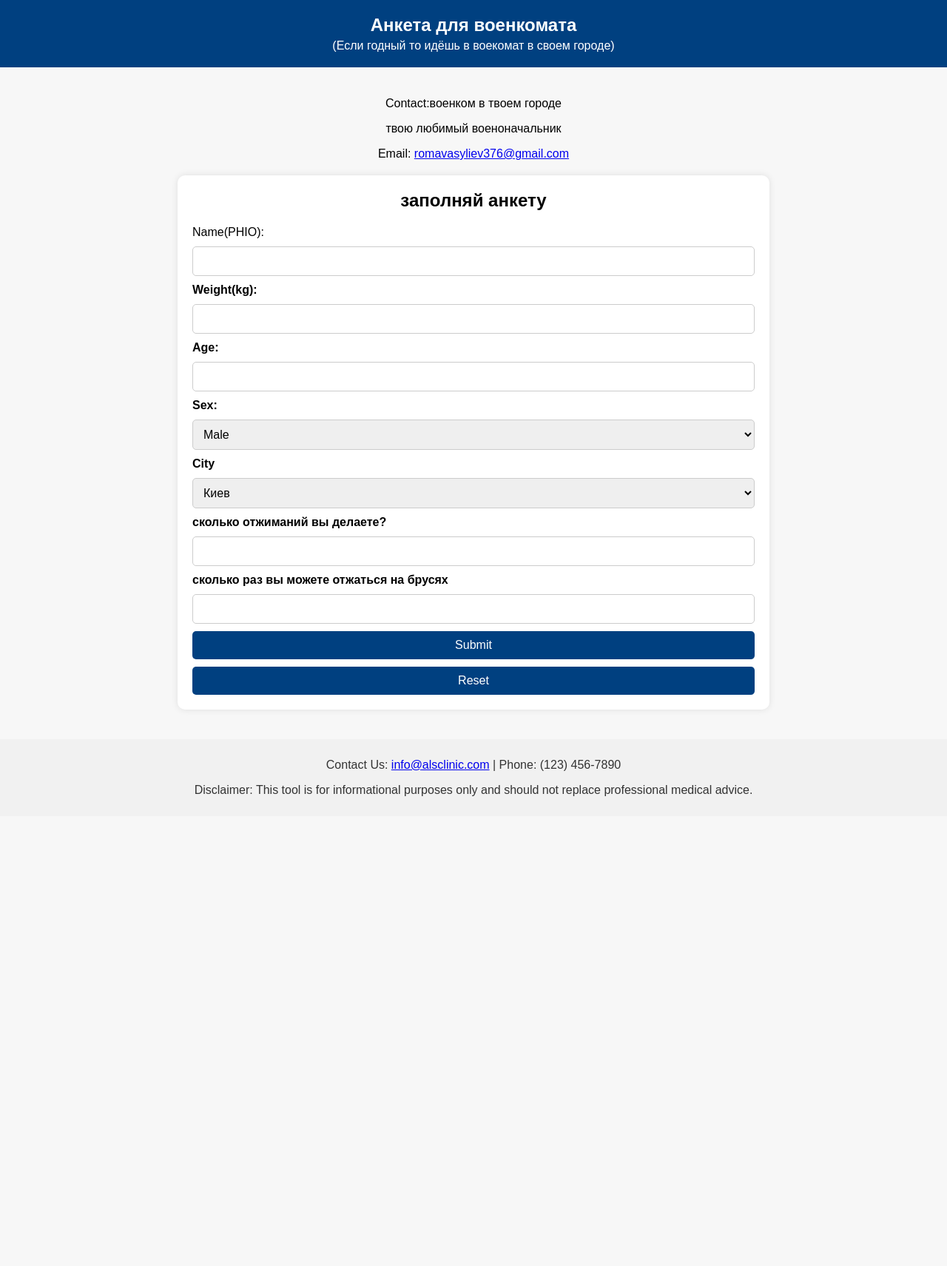
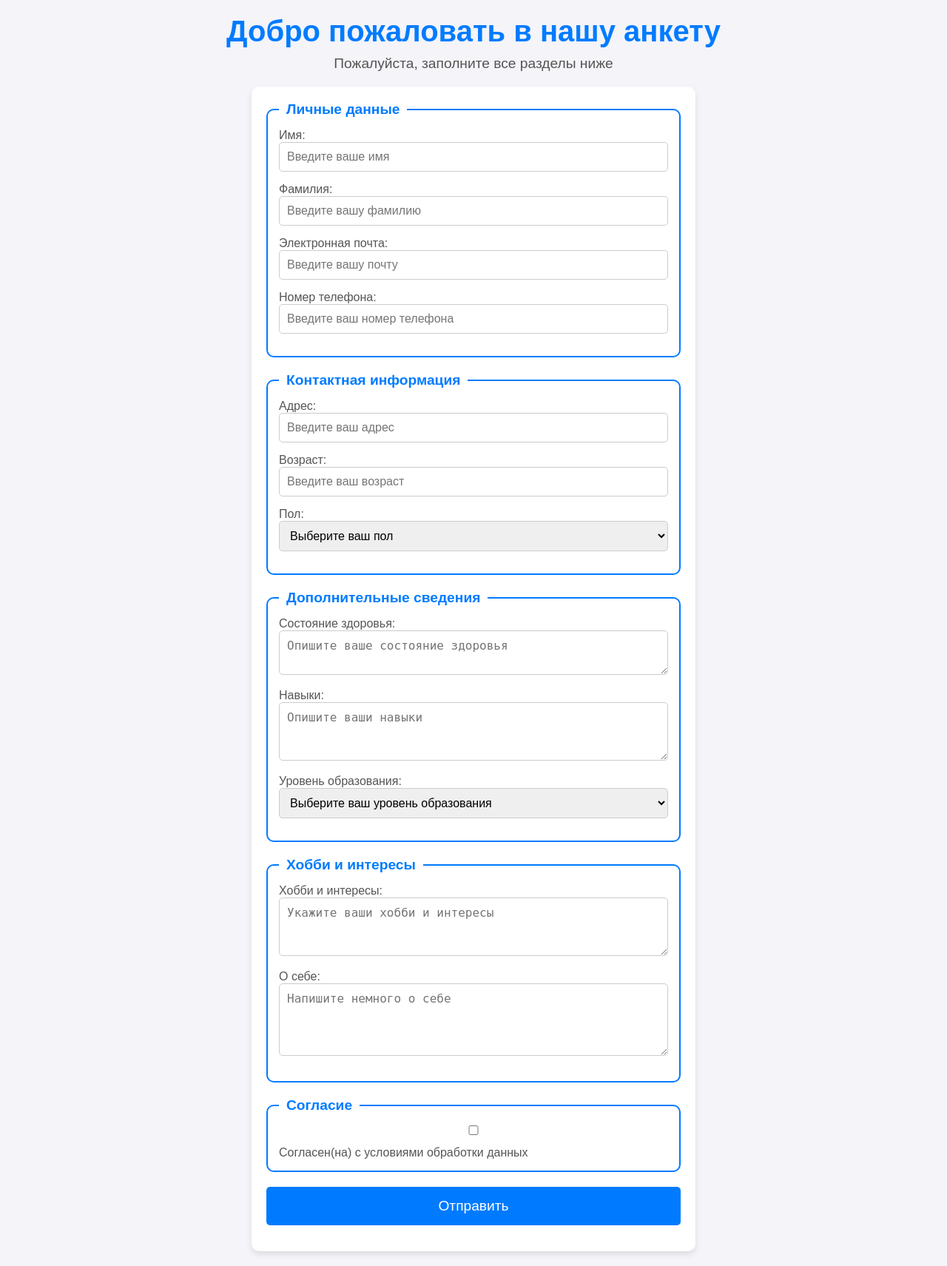
Before and after one commit to re3nik43/123, a Flask app: page / in a window 1280 px wide. Shown: the whole page at 74% size. Before the commit the page ends 1076 px from the top, so only its background shows below. Run offline with Flask 3, Linux system fonts and the light colour scheme.

Commit message:
Add files via upload

```diff
--- a/Web-app-main/Web-app-main/main_db_controll.py
+++ b/Web-app-main/Web-app-main/main_db_controll.py
@@ -57,19 +57,19 @@ class DB_Controller:
     def init_table(self):
         self.open()
         self.cursor.execute('''CREATE TABLE IF NOT EXISTS patient (id INTEGER PRIMARY KEY,
-                            age STRING(3), sex STRING(10), race STRING(8), weight STRING(3), name STRING(30), img TEXT)''')
+                            name STRING(30), weight STRING(3), age STRING(3), sex STRING(7), City STRING(20), sport STRING(4), sport2 STRING(4) )''')
         self.close()
 
     def add_data(self, info):
         self.open()
-        self.cursor.execute('''INSERT INTO patient (age, sex, race, weight, name, img)
+        self.cursor.execute('''INSERT INTO patient (name, weight, age, sex, City ,sport, sport2)
                             VALUES (?, ?, ?, ?, ?, ?)''', info)
         self.conn.commit()
         self.close()
 
     def get_data(self):
         self.open()
-        self.cursor.execute('''SELECT id, age, sex, race, name, weight, img FROM patient''')
+        self.cursor.execute('''SELECT id, name, weight, age, sex, City, sport,sport2 FROM patient''')
         data = self.cursor.fetchall()
         return data
 
--- a/Web-app-main/Web-app-main/static/css/style.css
+++ b/Web-app-main/Web-app-main/static/css/style.css
@@ -1,95 +1,96 @@
-body {
-  font-family: Arial, sans-serif;
+* {
   margin: 0;
   padding: 0;
-  background-color: #f7f7f7;
+  box-sizing: border-box;
 }
 
-header {
-  background-color: #004080;
-  color: white;
-  padding: 20px 0;
+body {
+  font-family: 'Arial', sans-serif;
+  background-color: #f4f4f9;
+  display: flex;
+  justify-content: center;
+  align-items: center;
+  flex-direction: column;
+  padding: 20px;
 }
 
-header .container {
-  text-align: center;
-  max-width: 1200px;
-  margin: 0 auto;
-}
-
-header h1 {
-  margin: 0;
-  font-size: 24px;
-}
-
-header p {
-  margin: 5px 0 0;
-}
-
-main .container {
-  max-width: 800px;
-  margin: 40px auto;
-  padding: 0 20px;
-}
-
-.contact-info {
+.header {
   text-align: center;
   margin-bottom: 20px;
 }
 
-.form-section {
-  background-color: white;
+.header h1 {
+  font-size: 2.5em;
+  color: #007BFF;
+  margin-bottom: 10px;
+}
+
+.header p {
+  color: #555;
+  font-size: 1.2em;
+}
+
+.container {
+  background-color: #ffffff;
   padding: 20px;
   border-radius: 10px;
-  box-shadow: 0 0 10px rgba(0, 0, 0, 0.1);
+  box-shadow: 0 4px 8px rgba(0, 0, 0, 0.1);
+  max-width: 600px;
+  width: 100%;
 }
 
-.form-section h2 {
-  margin-top: 0;
-  text-align: center;
+form {
+  display: flex;
+  flex-direction: column;
 }
 
-.form-section form {
-  display: flex;
-  flex-direction: column;
-  gap: 10px;
+fieldset {
+  margin-bottom: 20px;
+  padding: 15px;
+  border: 2px solid #007BFF;
+  border-radius: 10px;
 }
 
-.form-section label {
+legend {
+  font-size: 1.2em;
   font-weight: bold;
+  color: #007BFF;
+  padding: 0 10px;
 }
 
-.form-section input,
-.form-section select,
-.form-section textarea,
-.form-section button {
+label {
+  margin-bottom: 5px;
+  color: #555;
+}
+
+input, select, textarea {
+  margin-bottom: 15px;
   padding: 10px;
   border: 1px solid #ccc;
   border-radius: 5px;
   font-size: 16px;
+  width: 100%;
 }
 
-.form-section button {
-  background-color: #004080;
-  color: white;
-  cursor: pointer;
-  border: none;
+textarea {
+  resize: vertical;
 }
 
-.form-section button:hover {
-  background-color: #003366;
+input[type="checkbox"] {
+  margin-right: 10px;
 }
 
-footer {
-  background-color: #f1f1f1;
-  color: #333;
-  text-align: center;
-  padding: 10px 0;
-  margin-top: 20px;
+input[type="submit"] {
+  background-color: #007BFF;
+  color: #fff;
+  border: none;
+  cursor: pointer;
+  padding: 15px;
+  font-size: 1.2em;
+  border-radius: 5px;
+  transition: background-color 0.3s ease;
 }
 
-footer .container {
-  max-width: 1200px;
-  margin: 0 auto;
-  padding: 0 20px;
+input[type="submit"]:hover {
+  background-color: #0056b3;
 }
--- a/Web-app-main/Web-app-main/templates/main.html
+++ b/Web-app-main/Web-app-main/templates/main.html
@@ -7,69 +7,93 @@
 </head>
 
 <body>
-    <header>
-        <div class="container">
-            <h1>Анкета для военкомата</h1>
-            <p>(Если годный то идёшь в воекомат в своем городе)</p>
-        </div>
-    </header>
+    <div class="header">
+        <h1>Добро пожаловать в нашу анкету</h1>
+        <p>Пожалуйста, заполните все разделы ниже</p>
+    </div>
 
-    <main>
-        <div class="container">
-            <section class="contact-info">
-                <p>Contact:военком в твоем городе</p>
-                <p>твою любимый военоначальник</p>
-                <p>Email: <a href="romavasyliev376@gmail.com">romavasyliev376@gmail.com</a></p>
-            </section>
+    <div class="container">
+        <form action="#" method="POST">
 
-            <section class="form-section">
-                <h2>заполняй анкету</h2>
-                <form id="patient-form" action="/answer" method="post" enctype="multipart/form-data"
+            <!-- Личные данные -->
+            <fieldset>
+                <legend>Личные данные</legend>
 
-                    <label for="name">Name(PHIO):</label>
-                    <input type="text" id="weight" name="name" required>
+                <label for="name">Имя:</label>
+                <input type="text" id="name" name="name" placeholder="Введите ваше имя" required>
 
-                    <label for="weight">Weight(kg):</label>
-                    <input type="number" id="weight" name="weight" required>
+                <label for="surname">Фамилия:</label>
+                <input type="text" id="surname" name="surname" placeholder="Введите вашу фамилию" required>
 
-                    <label for="age">Age:</label>
-                    <input type="number" id="age" name="age" required>
+                <label for="email">Электронная почта:</label>
+                <input type="email" id="email" name="email" placeholder="Введите вашу почту" required>
 
-                    <label for="sex">Sex:</label>
-                    <select id="sex" name="sex" required>
-                        <option value="male">Male</option>
-                        <option value="female">Female</option>
-                    </select>
+                <label for="phone">Номер телефона:</label>
+                <input type="tel" id="phone" name="phone" placeholder="Введите ваш номер телефона" required>
+            </fieldset>
 
-                    <label for="city">City</label>
-                    <select id="City" name="City" required>
-                        <option value="Kyiv">Киев</option>
-                        <option value="Dnepr">Днепр</option>
-                        <option value="Lyck">Луцьк</option>
-                        <option value="Lvov">Львов</option>
-                        <option value="Kharkov">Харьков</option>
-                    </select>
+            <!-- Контактная информация -->
+            <fieldset>
+                <legend>Контактная информация</legend>
 
-                    <label for="sport">сколько отжиманий вы делаете?</label>
-                    <input type="number" id="sport" name="sport" required>
+                <label for="address">Адрес:</label>
+                <input type="text" id="address" name="address" placeholder="Введите ваш адрес" required>
 
-                    <label for="sport2">сколько раз вы можете отжаться на брусях</label>
-                    <input type="number" id="sport2" name="sport2" required>
+                <label for="age">Возраст:</label>
+                <input type="number" id="age" name="age" placeholder="Введите ваш возраст" required>
 
-                    <button type="submit">Submit</button>
-                    <button type="reset">Reset</button>
-                </form>
-            </section>
-        </div>
-    </main>
+                <label for="gender">Пол:</label>
+                <select id="gender" name="gender" required>
+                    <option value="" disabled selected>Выберите ваш пол</option>
+                    <option value="male">Мужской</option>
+                    <option value="female">Женский</option>
+                    <option value="other">Другой</option>
+                </select>
+            </fieldset>
 
-    <footer>
-        <div class="container">
-            <p>Contact Us: <a href="mailto:info@alsclinic.com">info@alsclinic.com</a> | Phone: (123) 456-7890</p>
-            <p>Disclaimer: This tool is for informational purposes only and should not replace professional medical
-                advice.</p>
-        </div>
-    </footer>
+            <!-- Дополнительные сведения -->
+            <fieldset>
+                <legend>Дополнительные сведения</legend>
+
+                <label for="health">Состояние здоровья:</label>
+                <textarea id="health" name="health" rows="2" placeholder="Опишите ваше состояние здоровья"></textarea>
+
+                <label for="skills">Навыки:</label>
+                <textarea id="skills" name="skills" rows="3" placeholder="Опишите ваши навыки"></textarea>
+
+                <label for="education">Уровень образования:</label>
+                <select id="education" name="education" required>
+                    <option value="" disabled selected>Выберите ваш уровень образования</option>
+                    <option value="highschool">Среднее образование</option>
+                    <option value="bachelor">Бакалавр</option>
+                    <option value="master">Магистр</option>
+                    <option value="phd">Кандидат наук</option>
+                </select>
+            </fieldset>
+
+            <!-- Хобби и интересы -->
+            <fieldset>
+                <legend>Хобби и интересы</legend>
+
+                <label for="hobbies">Хобби и интересы:</label>
+                <textarea id="hobbies" name="hobbies" rows="3" placeholder="Укажите ваши хобби и интересы"></textarea>
+
+                <label for="about">О себе:</label>
+                <textarea id="about" name="about" rows="4" placeholder="Напишите немного о себе"></textarea>
+            </fieldset>
+
+            <!-- Согласие -->
+            <fieldset>
+                <legend>Согласие</legend>
+                <label for="agreement">
+                    <input type="checkbox" id="agreement" name="agreement" required>
+                    Согласен(на) с условиями обработки данных
+                </label>
+            </fieldset>
+
+            <input type="submit" value="Отправить">
+        </form>
+    </div>
 </body>
 
 </html>
```
